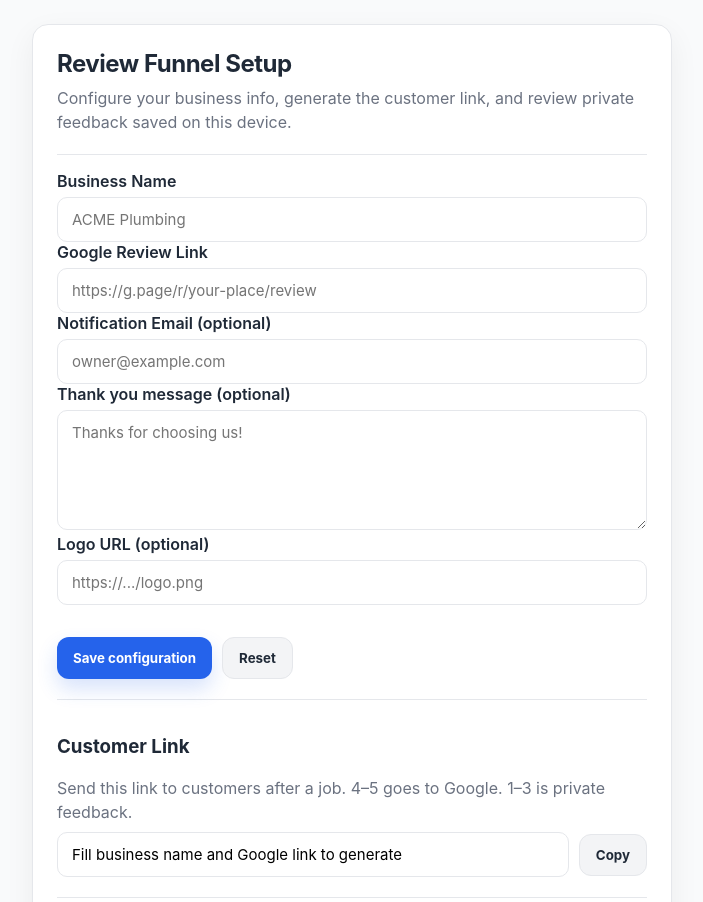
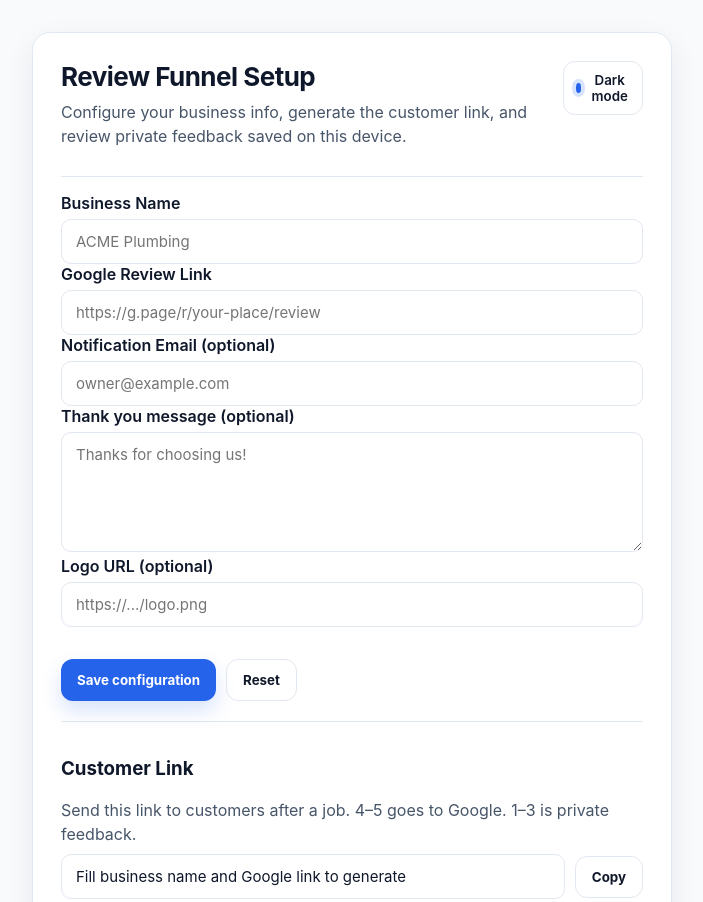
Before and after one commit to BenGothard/reviewguard, a plain HTML site: page admin.html in a window 1280 px wide. Shown: the top 902 px of the page, without its empty margins (288-991 px from the left). Drawn offline with Linux system fonts and the light colour scheme.

Commit message:
Add dark mode theme toggle and polish UI

```diff
--- a/admin.html
+++ b/admin.html
@@ -9,8 +9,16 @@
 <body>
   <main class="container">
     <header>
-      <h1>Review Funnel Setup</h1>
-      <p>Configure your business info, generate the customer link, and review private feedback saved on this device.</p>
+      <div class="top-row">
+        <div>
+          <h1>Review Funnel Setup</h1>
+          <p>Configure your business info, generate the customer link, and review private feedback saved on this device.</p>
+        </div>
+        <button id="themeToggle" type="button" class="theme-toggle" aria-label="Toggle dark mode">
+          <span class="dot" aria-hidden="true"></span>
+          <span class="label-text">Dark mode</span>
+        </button>
+      </div>
     </header>
 
     <section class="section">
@@ -86,6 +94,7 @@
     const linkInput = document.getElementById('customerLink');
     const copyBtn = document.getElementById('copyBtn');
     const qrContainer = document.getElementById('qrContainer');
+    const themeToggle = document.getElementById('themeToggle');
 
     const inboxList = document.getElementById('inboxList');
     const inboxEmpty = document.getElementById('inboxEmpty');
@@ -229,6 +238,16 @@
     });
     [nameInput, googleInput, emailInput, thankInput].forEach(input => input.addEventListener('input', updateLink));
 
+    function updateThemeToggleLabel() {
+      const isDark = document.documentElement.getAttribute('data-theme') === 'dark';
+      themeToggle.querySelector('.label-text').textContent = isDark ? 'Light mode' : 'Dark mode';
+    }
+
+    themeToggle.addEventListener('click', () => {
+      ReviewGuard.toggleTheme();
+      updateThemeToggleLabel();
+    });
+
     copyInboxBtn.addEventListener('click', async () => {
       const csv = inboxToCSV();
       try {
@@ -247,6 +266,7 @@
     });
 
     hydrate();
+    updateThemeToggleLabel();
   </script>
 </body>
 </html>
--- a/assets/app.js
+++ b/assets/app.js
@@ -3,7 +3,8 @@
     config: 'reviewguard:config',
     email: 'reviewguard:email',
     rateLimit: 'reviewguard:lastFeedback',
-    inbox: 'reviewguard:inbox'
+    inbox: 'reviewguard:inbox',
+    theme: 'reviewguard:theme'
   };
 
   function base64UrlEncode(obj) {
@@ -162,6 +163,31 @@
     }
   }
 
+  function getPreferredTheme() {
+    const stored = localStorage.getItem(STORAGE_KEYS.theme);
+    if (stored === 'light' || stored === 'dark') return stored;
+    return window.matchMedia('(prefers-color-scheme: dark)').matches ? 'dark' : 'light';
+  }
+
+  function applyTheme(theme) {
+    document.documentElement.setAttribute('data-theme', theme);
+  }
+
+  function setTheme(theme) {
+    const next = theme === 'dark' ? 'dark' : 'light';
+    localStorage.setItem(STORAGE_KEYS.theme, next);
+    applyTheme(next);
+  }
+
+  function toggleTheme() {
+    const current = document.documentElement.getAttribute('data-theme') || getPreferredTheme();
+    setTheme(current === 'dark' ? 'light' : 'dark');
+  }
+
+  function initTheme() {
+    applyTheme(getPreferredTheme());
+  }
+
   window.ReviewGuard = {
     STORAGE_KEYS,
     base64UrlEncode,
@@ -179,6 +205,13 @@
     loadEmailConfig,
     saveEmailConfig,
     loadInbox,
-    clearInbox
+    clearInbox,
+    applyTheme,
+    toggleTheme,
+    setTheme,
+    initTheme,
+    STORAGE_KEYS
   };
+
+  initTheme();
 })();
--- a/assets/styles.css
+++ b/assets/styles.css
@@ -1,14 +1,32 @@
 :root {
-  --bg: #f9fafb;
+  --bg: #f8fafc;
   --card: #ffffff;
-  --text: #1f2937;
-  --muted: #6b7280;
+  --text: #0f172a;
+  --muted: #475569;
   --accent: #2563eb;
   --accent-strong: #1d4ed8;
   --danger: #b91c1c;
-  --border: #e5e7eb;
+  --border: #e2e8f0;
   --success: #15803d;
+  --input: #ffffff;
+  --shadow: rgba(15, 23, 42, 0.07);
   --font: "Inter", system-ui, -apple-system, BlinkMacSystemFont, "Segoe UI", sans-serif;
+  color-scheme: light;
+}
+
+html[data-theme="dark"] {
+  --bg: #0b1220;
+  --card: #0f172a;
+  --text: #e2e8f0;
+  --muted: #94a3b8;
+  --accent: #60a5fa;
+  --accent-strong: #3b82f6;
+  --danger: #f87171;
+  --border: #1f2937;
+  --success: #34d399;
+  --input: #111827;
+  --shadow: rgba(0, 0, 0, 0.25);
+  color-scheme: dark;
 }
 
 * { box-sizing: border-box; }
@@ -22,7 +40,8 @@ body {
   display: flex;
   align-items: center;
   justify-content: center;
-  padding: 24px 16px;
+  padding: 32px 16px 40px;
+  transition: background 0.25s ease, color 0.25s ease;
 }
 
 .container {
@@ -30,18 +49,19 @@ body {
   max-width: 640px;
   background: var(--card);
   border: 1px solid var(--border);
-  border-radius: 16px;
-  padding: 24px;
-  box-shadow: 0 10px 30px rgba(0,0,0,0.06);
+  border-radius: 18px;
+  padding: 28px;
+  box-shadow: 0 10px 30px var(--shadow);
+  transition: background 0.25s ease, color 0.25s ease, border-color 0.25s ease;
 }
 
 header {
-  margin-bottom: 16px;
+  margin-bottom: 18px;
 }
 
 h1 {
   margin: 0;
-  font-size: 24px;
+  font-size: 26px;
   letter-spacing: -0.02em;
 }
 
@@ -49,6 +69,39 @@ p {
   margin: 8px 0;
   color: var(--muted);
   line-height: 1.5;
+}
+
+.top-row {
+  display: flex;
+  justify-content: space-between;
+  align-items: flex-start;
+  gap: 12px;
+}
+
+.theme-toggle {
+  display: inline-flex;
+  align-items: center;
+  gap: 8px;
+  padding: 10px 12px;
+  border-radius: 12px;
+  border: 1px solid var(--border);
+  background: var(--input);
+  color: var(--text);
+  cursor: pointer;
+  font-weight: 600;
+  transition: border 0.2s ease, background 0.2s ease, transform 0.1s ease;
+}
+
+.theme-toggle:hover { border-color: var(--accent); }
+
+.theme-toggle:active { transform: translateY(1px); }
+
+.theme-toggle .dot {
+  width: 10px;
+  height: 10px;
+  border-radius: 50%;
+  background: var(--accent);
+  box-shadow: 0 0 0 4px rgba(37, 99, 235, 0.18);
 }
 
 .label {
@@ -66,9 +119,10 @@ input, textarea, button, select {
   padding: 12px 14px;
   border: 1px solid var(--border);
   border-radius: 10px;
-  background: #fff;
+  background: var(--input);
   font-size: 15px;
   transition: border 0.2s, box-shadow 0.2s;
+  color: var(--text);
 }
 
 .input:focus {
@@ -107,15 +161,15 @@ textarea.input {
 .button.primary:hover { background: var(--accent-strong); }
 
 .button.secondary {
-  background: #f3f4f6;
+  background: transparent;
   color: var(--text);
   border: 1px solid var(--border);
 }
 
 .button.danger {
-  background: #fef2f2;
+  background: rgba(248, 113, 113, 0.12);
   color: var(--danger);
-  border: 1px solid #fecdd3;
+  border: 1px solid rgba(248, 113, 113, 0.24);
 }
 
 .button:disabled {
@@ -131,7 +185,7 @@ textarea.input {
 }
 
 .card-muted {
-  background: #f8fafc;
+  background: rgba(148, 163, 184, 0.12);
   border: 1px dashed var(--border);
   padding: 14px;
   border-radius: 12px;
@@ -150,7 +204,7 @@ textarea.input {
   height: 56px;
   border-radius: 14px;
   border: 1px solid var(--border);
-  background: #fff;
+  background: var(--input);
   display: inline-flex;
   align-items: center;
   justify-content: center;
@@ -163,6 +217,11 @@ textarea.input {
   border-color: var(--accent);
   box-shadow: 0 8px 20px rgba(37, 99, 235, 0.18);
   transform: translateY(-2px);
+}
+
+.star:focus-visible {
+  outline: 2px solid var(--accent);
+  outline-offset: 2px;
 }
 
 .feedback-form { margin-top: 8px; }
@@ -195,7 +254,7 @@ small { color: var(--muted); }
   border: 1px dashed var(--border);
   border-radius: 12px;
   display: inline-block;
-  background: #fff;
+  background: var(--input);
 }
 
 .footer {
@@ -211,7 +270,7 @@ small { color: var(--muted); }
 }
 
 @media (max-width: 480px) {
-  .container { padding: 20px; }
+  .container { padding: 22px; }
   .star { width: 52px; height: 52px; font-size: 26px; }
   h1 { font-size: 22px; }
 }
```
Also changed, not shown: index.html (+23 -2 lines).
